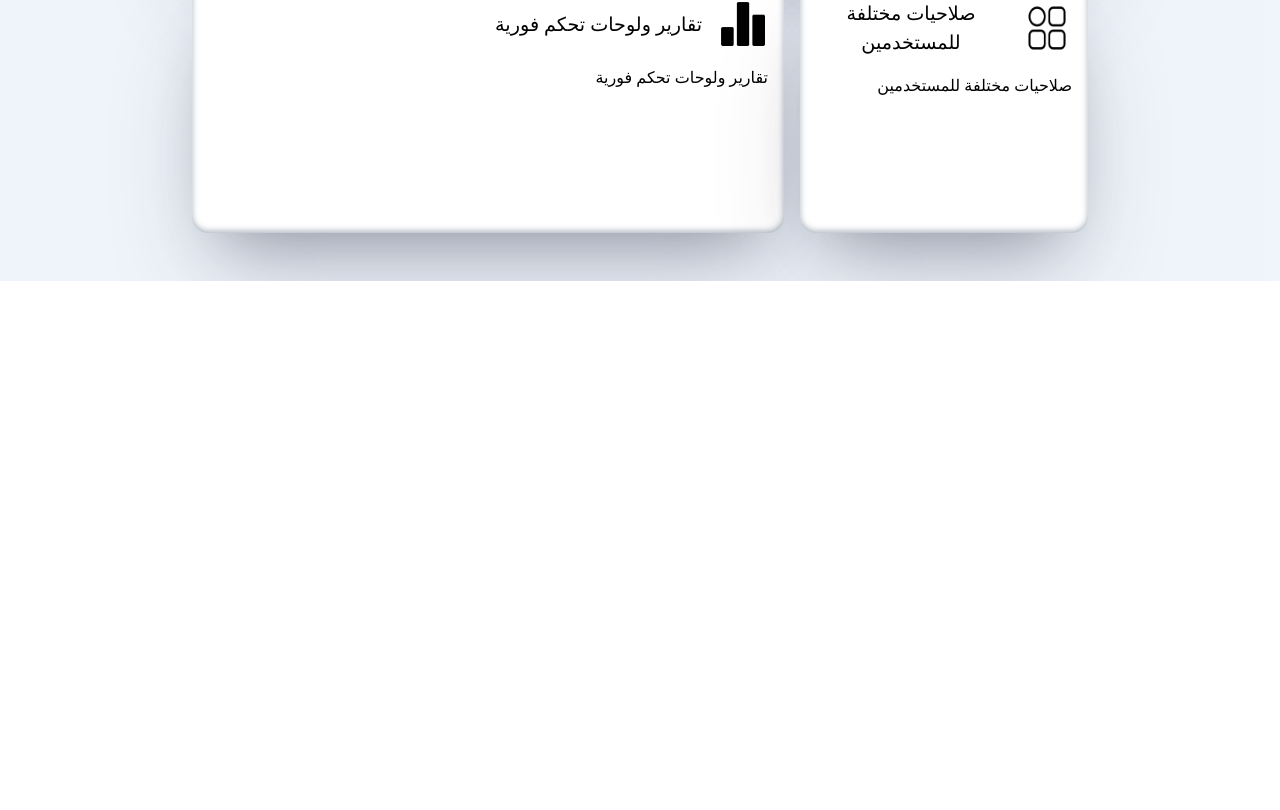
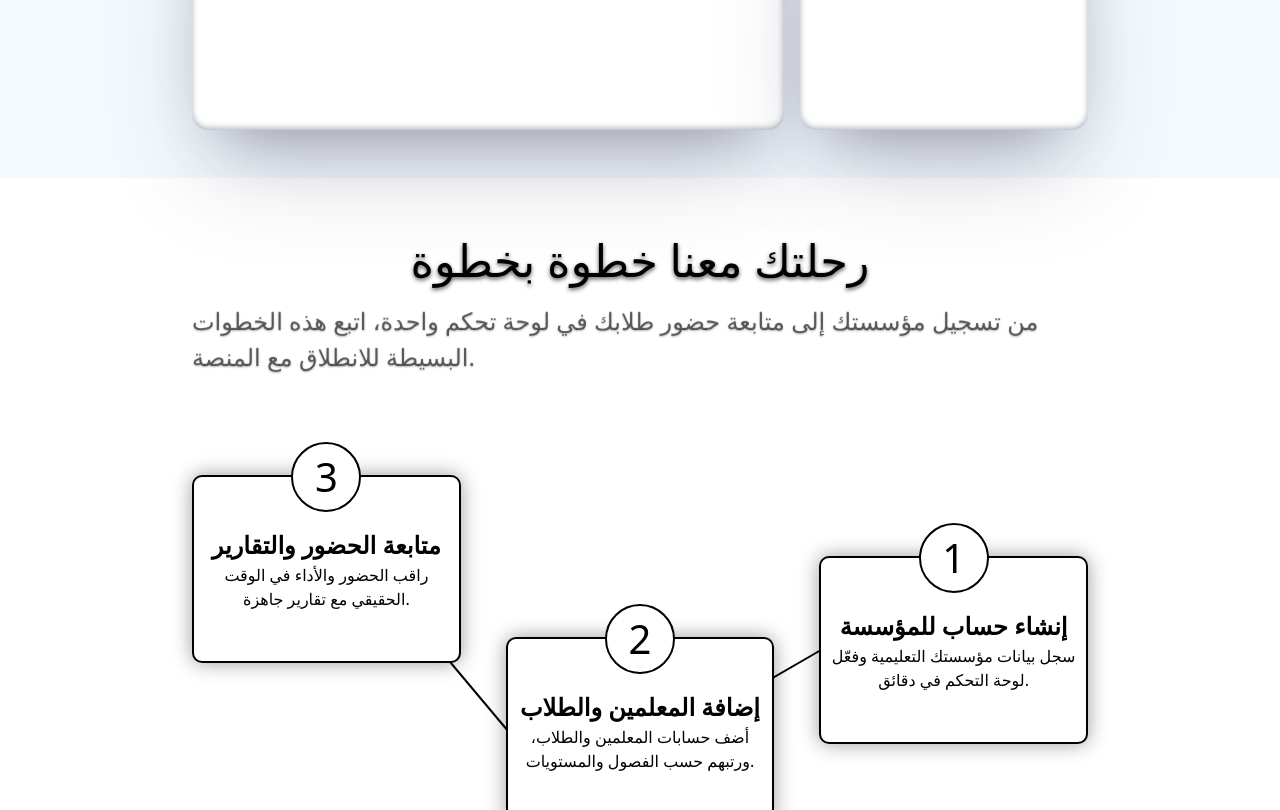
Before and after one commit to Aiimene/Edux, a Next.js app: page / in a window 1280 px wide. Shown: the part 1987-2797 px from the top of the page. Before the commit the page ends 2268 px from the top, so only its background shows below. Built offline with nearby package versions, Linux system fonts and the light colour scheme.

Commit message:
feat: adding the steps section

```diff
--- a/src/app/(front)/page.module.css
+++ /dev/null
@@ -1,8 +0,0 @@
-.container {
-    min-height: 100vh;
-    display: flex;
-    flex-direction: column;
-    align-items: center;
-    justify-content: center;
-    background-color: #f9fafb;
-}
--- a/src/app/(front)/page.tsx
+++ b/src/app/(front)/page.tsx
@@ -1,14 +1,16 @@
 import Link from 'next/link';
-import styles from './page.module.css';
 import Hero from '@/components/home/hero/hero';
 import Image from '@/components/home/Image/image';
 import Service from '@/components/home/service/service';
+import Steps from '@/components/home/steps/steps';
+
 export default function Home() {
   return (
-    <div className={styles.container}>
+    <div >
       <Hero />
       <Image />
       <Service />
+      <Steps />
     </div>
   );
 }
--- a/src/components/home/Image/image.module.css
+++ b/src/components/home/Image/image.module.css
@@ -10,7 +10,7 @@
     position: relative;
     margin-top: -5%;
     max-width: 90%;
-    min-width: 70%
+    width: 70%;
 }
 .imageContainer{
     overflow: hidden;
@@ -50,3 +50,49 @@
     height: 20%;
     z-index: 10;
 }
+
+/* Responsive Styles */
+@media (max-width: 1024px) {
+    .image {
+        width: 80%;
+        max-width: 85%;
+    }
+}
+
+@media (max-width: 768px) {
+    .image {
+        width: 90%;
+        max-width: 90%;
+        margin-top: -3%;
+    }
+
+    .imageContainer {
+        border-width: 3px;
+        border-radius: 30px 30px 0 0;
+    }
+
+    .blueShadow,
+    .purpleShadow {
+        height: 80px;
+        box-shadow: 0 0 80px 50px;
+    }
+}
+
+@media (max-width: 480px) {
+    .image {
+        width: 90%;
+        max-width: 90%;
+        margin-top: -2%;
+    }
+
+    .imageContainer {
+        border-width: 2px;
+        border-radius: 20px 20px 0 0;
+    }
+
+    .blueShadow,
+    .purpleShadow {
+        height: 60px;
+        box-shadow: 0 0 60px 40px;
+    }
+}
--- a/src/components/home/Image/image.tsx
+++ b/src/components/home/Image/image.tsx
@@ -5,7 +5,7 @@ export default function Image() {
     <section className={styles.container}>
         <div className={styles.image}>
         <div className={styles.imageContainer}>
-            <img src="/images/Dashboard.png" alt="Hero" width={1000} height={1000} />
+            <img src="/images/Dashboard.png" alt="Hero"  />
         </div>
             <div className={styles.blueShadow}></div>
             <div className={styles.purpleShadow}></div>
--- /dev/null
+++ b/src/components/home/steps/steps.module.css
@@ -0,0 +1,151 @@
+.container{
+  width: 100%;
+  padding: 3rem 0;
+
+}
+.header{
+  max-width: 70%;
+  display: flex;
+  flex-direction: column;
+  align-items: center;
+  justify-content: center;
+  gap: 10px;
+  margin: 0 auto;
+}
+.stepsContainer{
+  display: flex;
+  flex-direction: row-reverse;
+  margin: 0 auto;
+  justify-content: space-between;
+  align-items: center;
+  max-width: 70%;
+  margin-top: 100px;
+  height: 350px;
+
+}
+.stepBox:nth-child(2){
+  align-self: flex-end ;
+}
+
+.stepBox:nth-child(3){
+  align-self: flex-start ;
+}
+.stepBox{
+  border: 2px solid black;
+  position : relative;
+  padding: 50px 10px;
+  border-radius: 10px;
+  display: flex;
+  flex-direction: column;
+  align-items: center;
+  justify-content: center;
+  width: 30%;
+  max-width: 300px;
+  box-shadow: 0 0 20px 0 rgba(0, 0, 0, 0.388);
+  background-color: white;
+}
+.stepNumber{
+  border: 2px solid black;
+  border-radius: 50%;
+  height: 70px;
+  width: 70px;
+  display: flex;
+  justify-content: center;
+  align-items: center;
+  font-size: 2.5rem;
+  position: absolute;
+  left:50%;
+  top: 0;
+  transform: translate(-50%, -50%);
+  background-color:white;
+}
+.stepTitle{
+  font-size: 1.5rem;
+  font-weight: bold;
+  text-align: center;
+
+}
+.stepDescription{
+  font-size: 1rem;
+  text-align: center;
+}
+.connector{
+  position: absolute;
+  height: 2px;
+  background-color: #000;
+  z-index: -1;
+  right: 100%;
+  top: 50%;
+  transform-origin: right center;
+}
+.stepBox:nth-child(1) .connector{
+  width: 200px;
+  transform: translateY(-50%) rotate(-30deg);
+}
+.stepBox:nth-child(2) .connector{
+  width: 250px;
+  transform: translateY(-50%) rotate(50deg);
+}
+.stepBox:nth-child(1) .connector::after{
+  content: '';
+  position: absolute;
+  left: -8px;
+  top: 50%;
+  transform: translateY(-50%);
+  width: 0;
+  height: 0;
+  border-right: 8px solid #000;
+  border-top: 4px solid transparent;
+  border-bottom: 4px solid transparent;
+}
+.stepBox:nth-child(2) .connector::after{
+  content: '';
+  position: absolute;
+  left: -8px;
+  top: 50%;
+  transform: translateY(-50%);
+  width: 0;
+  height: 0;
+  border-right: 8px solid #000;
+  border-top: 4px solid transparent;
+  border-bottom: 4px solid transparent;
+}
+
+@media (min-width: 768px) and (max-width: 1024px) {
+  .stepBox{
+    padding: 40px 8px;
+  }
+  .stepNumber{
+    font-size: 2rem;
+    height: 60px;
+    width: 60px;
+  }
+  .stepTitle{
+    font-size: 1.25rem;
+  }
+  .stepDescription{
+    font-size: 0.9rem;
+  }
+}
+
+@media (max-width: 768px) {
+  .stepsContainer{
+    flex-direction: column;
+    height: auto;
+    gap: 3rem;
+    margin-top: 50px;
+  }
+  .stepBox{
+    width: 100%;
+    max-width: 100%;
+  }
+  .stepBox:nth-child(2){
+    align-self: center;
+  }
+  .stepBox:nth-child(3){
+    align-self: center;
+  }
+  .connector{
+    display: none;
+  }
+}
--- /dev/null
+++ b/src/components/home/steps/steps.tsx
@@ -0,0 +1,43 @@
+import styles from './steps.module.css';
+import styles2 from '../service/service.module.css';
+
+export default function Steps() {
+  return (
+    <section className={styles.container}>
+      <div className={styles.header}>
+        <h1 className={styles2.title}>رحلتك معنا خطوة بخطوة</h1>
+        <p className={styles2.subtitle}>
+          من تسجيل مؤسستك إلى متابعة حضور طلابك في لوحة تحكم واحدة، اتبع هذه الخطوات البسيطة للانطلاق مع المنصة.
+        </p>
+      </div>
+
+      <div className={styles.stepsContainer}>
+        <div className={styles.stepBox}>
+          <div className={styles.stepNumber}>1</div>
+          <h3 className={styles.stepTitle}>إنشاء حساب للمؤسسة</h3>
+          <p className={styles.stepDescription}>
+            سجل بيانات مؤسستك التعليمية وفعّل لوحة التحكم في دقائق.
+          </p>
+          <div className={styles.connector}></div>
+        </div>
+
+        <div className={styles.stepBox}>
+          <div className={styles.stepNumber}>2</div>
+          <h3 className={styles.stepTitle}>إضافة المعلمين والطلاب</h3>
+          <p className={styles.stepDescription}>
+            أضف حسابات المعلمين والطلاب، ورتبهم حسب الفصول والمستويات.
+          </p>
+          <div className={styles.connector}></div>
+        </div>
+
+        <div className={styles.stepBox}>
+          <div className={styles.stepNumber}>3</div>
+          <h3 className={styles.stepTitle}>متابعة الحضور والتقارير</h3>
+          <p className={styles.stepDescription}>
+            راقب الحضور والأداء في الوقت الحقيقي مع تقارير جاهزة.
+          </p>
+        </div>
+      </div>
+    </section>
+  );
+}
```
